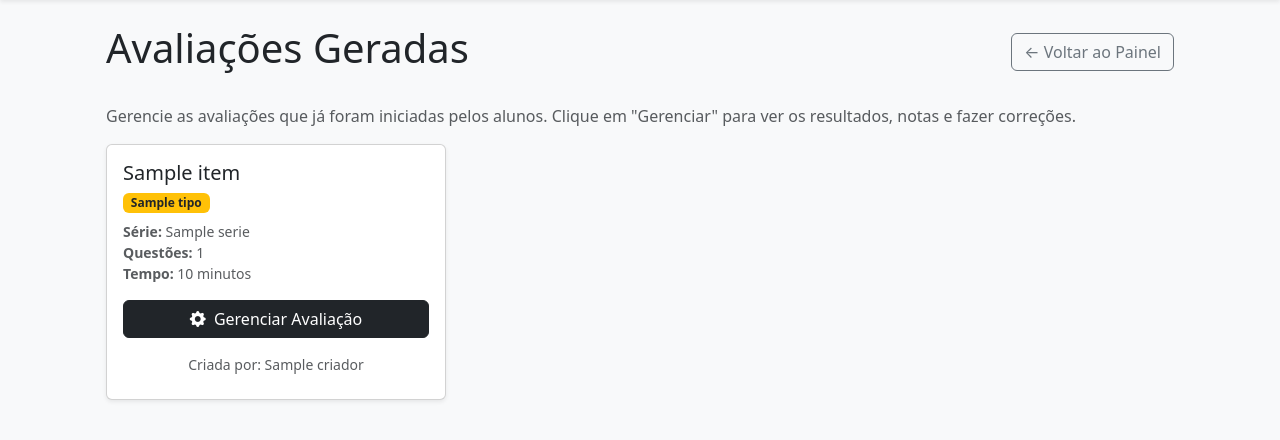
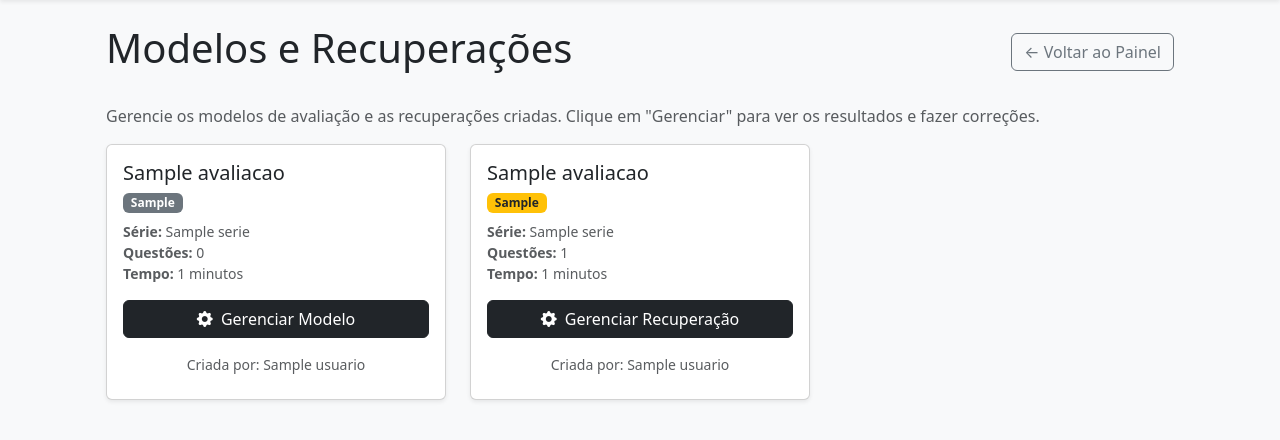
Before and after one commit to ManoelJoseFeitosa/onlinetests, a Flask app: template site/templates/app/listar_avaliacoes_geradas.html in a window 1280 px wide. Shown: the part 56-496 px from the top of the page. Run offline with Flask 3, Linux system fonts and the light colour scheme; tables that the repository leaves empty hold one stand-in row (values such as "Sample post"); the template is opened without the code that fills it: values that come from a table or form of the project are taken from there, most other values are stand-ins (such as "Sample title", 1, 10 or a date in 2020).

Commit message:
listar avaliacoes geradas

```diff
--- a/site/templates/app/listar_avaliacoes_geradas.html
+++ b/site/templates/app/listar_avaliacoes_geradas.html
@@ -1,23 +1,29 @@
 {% extends 'app/base.html' %}
 
-{% block title %}Avaliações Geradas{% endblock %}
+{% block title %}Modelos de Avaliação{% endblock %}
 
 {% block content %}
 <div class="container-fluid mt-4 px-4">
     <div class="d-flex justify-content-between align-items-center mb-4">
-        <h1 class="display-6">Avaliações Geradas</h1>
-        <!-- CORREÇÃO APLICADA AQUI -->
+        <h1 class="display-6">Modelos e Recuperações</h1>
         <a href="{{ url_for('main_routes.dashboard') }}" class="btn btn-outline-secondary">&larr; Voltar ao Painel</a>
     </div>
-    <p class="text-muted">Gerencie as avaliações que já foram iniciadas pelos alunos. Clique em "Gerenciar" para ver os resultados, notas e fazer correções.</p>
+    <p class="text-muted">Gerencie os modelos de avaliação e as recuperações criadas. Clique em "Gerenciar" para ver os resultados e fazer correções.</p>
 
+    <!-- Verifica se ambas as listas estão vazias para mostrar a mensagem -->
+    {% if not modelos and not recuperacoes %}
+        <div class="alert alert-info text-center mt-3">
+            <i class="bi bi-info-circle-fill me-2"></i>
+            Nenhum modelo de avaliação ou recuperação foi criado ainda.
+        </div>
+    {% else %}
     <div class="row row-cols-1 row-cols-md-2 row-cols-lg-3 g-4">
-        {% for item in avaliacoes %}
+
+        <!-- ### CORREÇÃO 1: Loop para a lista de 'modelos' ### -->
+        {% for item in modelos %}
             <div class="col">
                 <div class="card h-100 shadow-sm">
                     <div class="card-body d-flex flex-column">
-
-                        {% if item.__class__.__name__ == 'ModeloAvaliacao' %}
                         <!-- Card para um Modelo de Avaliação (Prova, Simulado) -->
                         <h5 class="card-title">{{ item.nome }}</h5>
                         <span class="badge mb-2 align-self-start
@@ -26,40 +32,26 @@
                             {% else %} bg-secondary {% endif %}">
                             {{ item.tipo.replace('_', ' ')|capitalize }}
                         </span>
-                            <p class="card-text small text-muted mb-3">
+                        <p class="card-text small text-muted mb-3 flex-grow-1">
                             <strong>Série:</strong> {{ item.serie.nome }} <br>
+
+                            <!-- ### CORREÇÃO 2: Lógica correta para somar as questões ### -->
                             {% set total_questoes = namespace(value=0) %}
                             {% if item.regras_selecao and item.regras_selecao.disciplinas %}
                                 {% for disc in item.regras_selecao.disciplinas %}
-                                        {% set total_questoes.value = total_questoes.value + (disc.niveis.facil or 0) + (disc.niveis.media or 0) + (disc.niveis.dificil or 0) %}
+                                    {% for nivel in disc.questoes_por_nivel %}
+                                        {% set total_questoes.value = total_questoes.value + (nivel.quantidade or 0) %}
+                                    {% endfor %}
                                 {% endfor %}
                             {% endif %}
                             <strong>Questões:</strong> {{ total_questoes.value }} <br>
                             <strong>Tempo:</strong> {{ item.tempo_limite or 'Livre' }}{% if item.tempo_limite %} minutos{% endif %}
                         </p>
                         <div class="mt-auto">
-                                <!-- CORREÇÃO APLICADA AQUI -->
                             <a href="{{ url_for('main_routes.detalhes_modelo_avaliacao', modelo_id=item.id) }}" class="btn btn-dark w-100">
-                                    <i class="bi bi-gear-fill me-1"></i> Gerenciar Avaliação
+                                <i class="bi bi-gear-fill me-1"></i> Gerenciar Modelo
                             </a>
                         </div>
-
-                        {% else %}
-                            <!-- Card para uma Avaliação Estática (Recuperação) -->
-                            <h5 class="card-title">{{ item.nome }}</h5>
-                            <span class="badge bg-warning text-dark mb-2 align-self-start">{{ item.tipo.capitalize() }}</span>
-                             <p class="card-text small text-muted mb-3">
-                                <strong>Série:</strong> {{ item.serie.nome if item.serie else 'N/A' }} <br>
-                                <strong>Questões:</strong> {{ item.questoes|length }} <br>
-                                <strong>Tempo:</strong> {{ item.tempo_limite or 'Livre' }}{% if item.tempo_limite %} minutos{% endif %}
-                            </p>
-                            <div class="mt-auto">
-                                <!-- CORREÇÃO APLICADA AQUI -->
-                                <a href="{{ url_for('main_routes.detalhes_avaliacao', avaliacao_id=item.id) }}" class="btn btn-dark w-100">
-                                    <i class="bi bi-gear-fill me-1"></i> Gerenciar Avaliação
-                                </a>
-                            </div>
-                        {% endif %}
 
                         <div class="card-footer bg-transparent border-0 text-muted small text-center pt-3">
                             Criada por: {{ item.criador.nome if item.criador else 'N/A' }}
@@ -67,14 +59,35 @@
                     </div>
                 </div>
             </div>
-        {% else %}
-            <div class="col-12">
-                <div class="alert alert-info text-center mt-3">
-                    <i class="bi bi-info-circle-fill me-2"></i>
-                    Nenhuma avaliação foi gerada ou iniciada por alunos ainda.
+        {% endfor %}
+
+        <!-- ### CORREÇÃO 3: Loop para a lista de 'recuperacoes' ### -->
+        {% for item in recuperacoes %}
+            <div class="col">
+                <div class="card h-100 shadow-sm">
+                    <div class="card-body d-flex flex-column">
+                        <!-- Card para uma Avaliação Estática (Recuperação) -->
+                        <h5 class="card-title">{{ item.nome }}</h5>
+                        <span class="badge bg-warning text-dark mb-2 align-self-start">{{ item.tipo|capitalize }}</span>
+                         <p class="card-text small text-muted mb-3 flex-grow-1">
+                            <strong>Série:</strong> {{ item.serie.nome if item.serie else 'N/A' }} <br>
+                            <strong>Questões:</strong> {{ item.questoes|length }} <br>
+                            <strong>Tempo:</strong> {{ item.tempo_limite or 'Livre' }}{% if item.tempo_limite %} minutos{% endif %}
+                        </p>
+                        <div class="mt-auto">
+                            <a href="{{ url_for('main_routes.detalhes_avaliacao', avaliacao_id=item.id) }}" class="btn btn-dark w-100">
+                                <i class="bi bi-gear-fill me-1"></i> Gerenciar Recuperação
+                            </a>
+                        </div>
+
+                        <div class="card-footer bg-transparent border-0 text-muted small text-center pt-3">
+                            Criada por: {{ item.criador.nome if item.criador else 'N/A' }}
+                        </div>
+                    </div>
                 </div>
             </div>
         {% endfor %}
     </div>
+    {% endif %}
 </div>
 {% endblock %}
```
Lines whose indentation alone changed are shown as unchanged.
